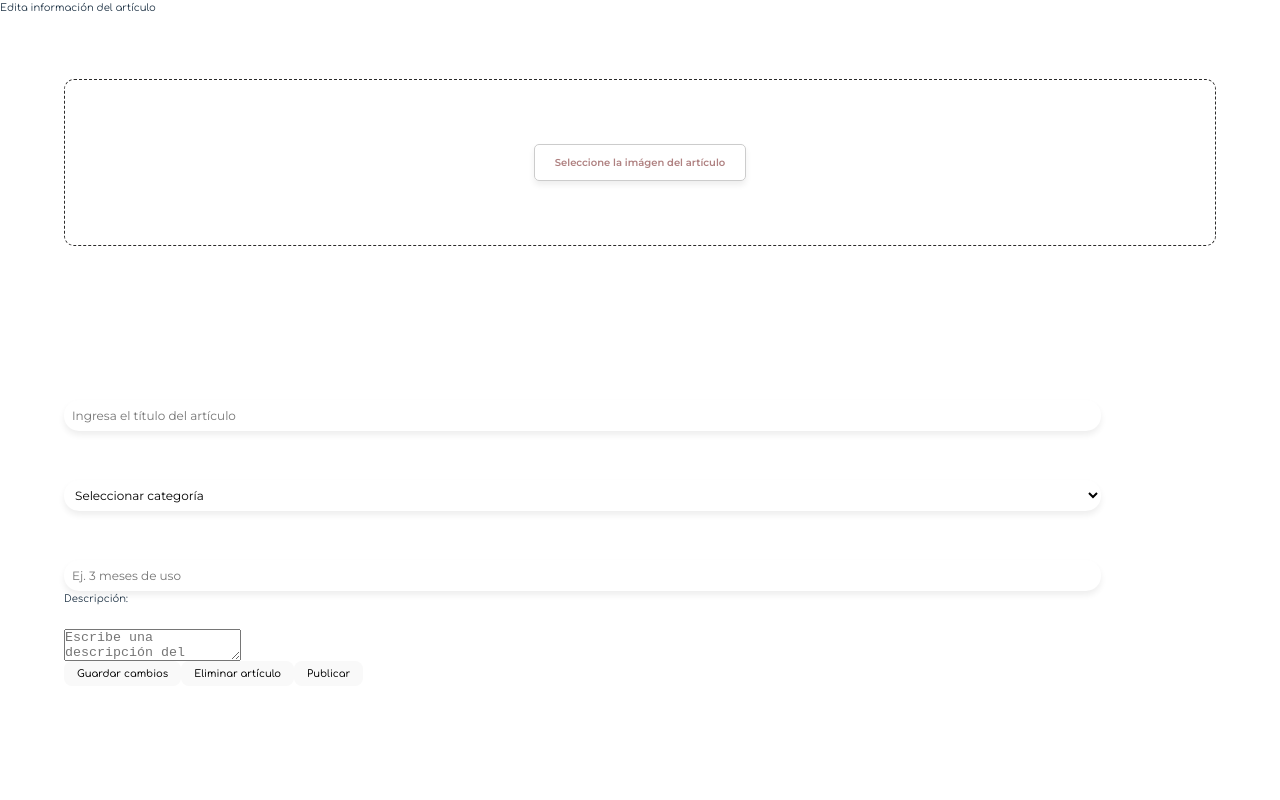
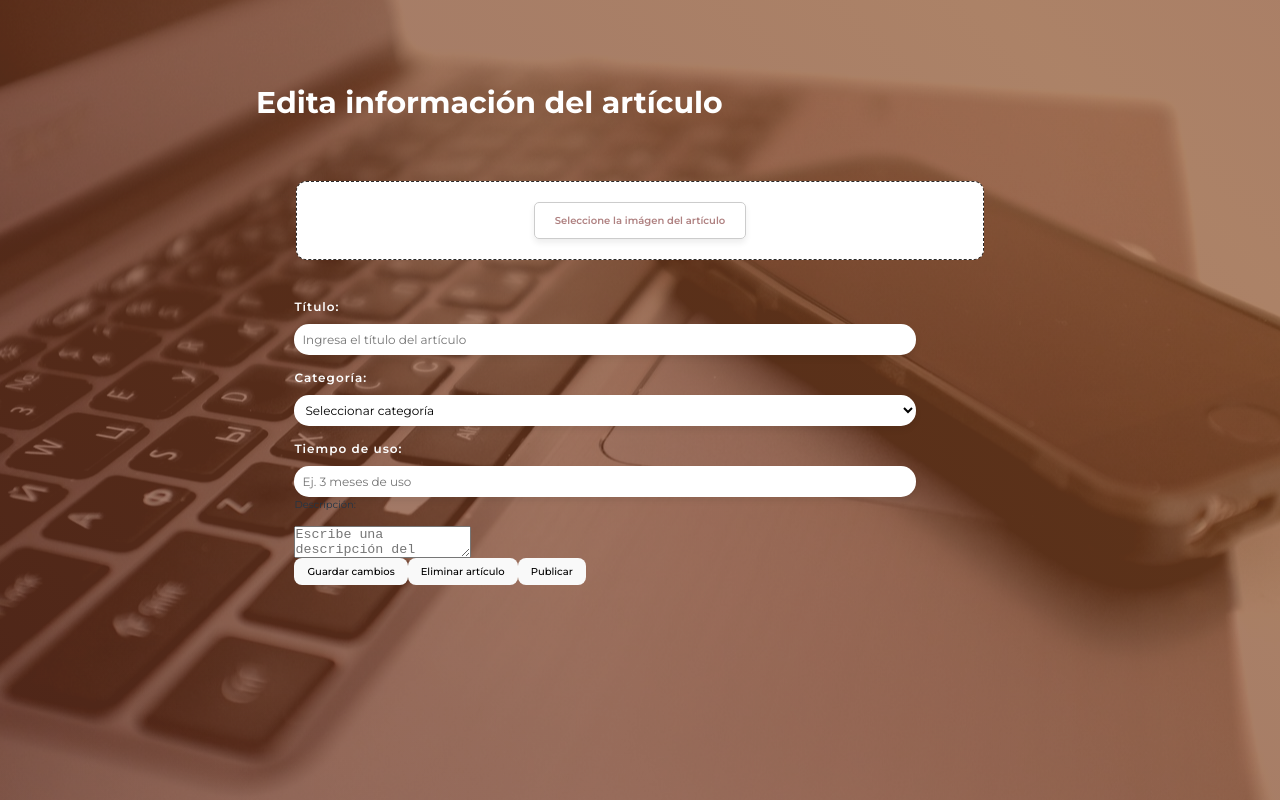
Before and after one commit to TomasUllua12/SwapDeal, a React (Vite) app in the folder client/: page /EditarArticulo/1 in a window 1280 px wide. Built offline with nearby package versions, Linux system fonts and the light colour scheme; no server answers.

Commit message:
Correcciones en editar Articulo

```diff
--- a/client/src/views/EditarArticulo.css
+++ b/client/src/views/EditarArticulo.css
@@ -0,0 +1,94 @@
+:root {
+  --color-boton: linear-gradient(20deg, rgb(204, 0, 0), rgb(185, 68, 0));
+}
+
+* {
+  margin: 0;
+  padding: 0;
+  box-sizing: border-box;
+}
+
+.editarArticulo-background {
+  position: fixed;
+  top: 0;
+  left: 0;
+  width: 100%;
+  height: 100%;
+  background-image: url("../../public/assets/img/editar-fondo.jpg");
+  background-size: cover;
+  background-position: center;
+  z-index: -2;
+}
+
+.editarArticulo-wrapper {
+  height: 100vh;
+  background: linear-gradient(
+      45deg,
+      rgb(90, 33, 33),
+      rgb(136, 76, 37),
+      rgb(105, 29, 29),
+      rgb(92, 50, 23),
+      rgb(80, 27, 27)
+    )
+    0 0 / 1000% no-repeat;
+  animation: animate-login 7s ease infinite;
+  opacity: 0.7; /* Ajusta la opacidad según sea necesario */
+}
+@keyframes animate-login {
+  0% {
+    background-position: 0 30%, 0 0;
+  }
+  50% {
+    background-position: 100% 70%, 0 0;
+  }
+  100% {
+    background-position: 0 30%, 0 0;
+  }
+}
+
+.body-editarArticulo {
+  position: absolute;
+  height: 100vh;
+  width: 100%;
+  top: 0;
+  left: 0;
+  font-family: "Montserrat";
+}
+
+.text-editar {
+  margin-top: 10vh;
+  font-size: 4vh;
+  margin-left: 20%;
+  margin-bottom: 1vh;
+  color: #fff;
+  font-size: 3rem;
+  font-weight: bold;
+  margin-left: 20vw;
+  margin-top: 10vh;
+  padding-bottom: 2vh;
+}
+
+.formu-editar {
+    margin-left: 20vw;
+    margin-right: 20vw;
+}
+
+.image-upload-container {
+    width: auto;
+    padding: 20px;
+}
+.espacio-fo {
+    padding: 0;
+    margin:  40px 40px 0px 40px;
+}
+.image-input {
+    width: 20%;
+}
+.current-image {
+    width: 30%;
+    margin-left: 20%;
+}
+
+.formulario {
+
+}
--- a/client/src/views/EditarArticulo.jsx
+++ b/client/src/views/EditarArticulo.jsx
@@ -3,7 +3,6 @@ import "./EditarArticulo.css";
 import axios from "axios";
 import UserContext from "../context/UserContext.jsx";
 import { useParams, useNavigate } from "react-router-dom";
-
 
 function EditarArticulo() {
   const { user } = useContext(UserContext);
@@ -20,12 +19,13 @@ function EditarArticulo() {
   const [errorMessage, setErrorMessage] = useState("");
   const [loading, setLoading] = useState(false);
 
-
   useEffect(() => {
     const fetchArticulo = async () => {
       try {
         setLoading(true);
-                const response = await axios.get(`http://localhost:3002/articulo/${id}`);
+        const response = await axios.get(
+          `http://localhost:3002/articulo/${id}`
+        );
         const articulo = response.data;
         setTitulo(articulo.titulo);
         setDescripcion(articulo.descripcion);
@@ -43,26 +43,29 @@ function EditarArticulo() {
     fetchArticulo();
   }, [id]);
 
-
   const handleSubmit = async (e) => {
     e.preventDefault();
     const formData = new FormData();
-        formData.append('titulo', titulo);
-        formData.append('descripcion', descripcion);
-        formData.append('categoria', categoria);
-        formData.append('tiempo_uso', tiempoUso);
-        formData.append('id_usuario', user.documento);
-        formData.append('imagen', existingImagen);
+    formData.append("titulo", titulo);
+    formData.append("descripcion", descripcion);
+    formData.append("categoria", categoria);
+    formData.append("tiempo_uso", tiempoUso);
+    formData.append("id_usuario", user.documento);
+    formData.append("imagen", existingImagen);
     if (imagen) {
-            formData.append('imagen', imagen);
+      formData.append("imagen", imagen);
     }
     try {
       setLoading(true);
-            const response = await axios.put(`http://localhost:3002/articulo/${id}`, formData, {
+      const response = await axios.put(
+        `http://localhost:3002/articulo/${id}`,
+        formData,
+        {
           headers: {
             "Content-Type": "multipart/form-data",
           },
-            });
+        }
+      );
       console.log("Respuesta del servidor:", response.data);
       setSuccessMessage("Artículo actualizado exitosamente");
       setErrorMessage(""); // Limpiar mensaje de error si hubiera alguno
@@ -77,11 +80,12 @@ function EditarArticulo() {
     }
   };
 
-
   const handleEliminarArticulo = async () => {
     try {
       setLoading(true);
-            const response = await axios.delete(`http://localhost:3002/articulo/${id}`);
+      const response = await axios.delete(
+        `http://localhost:3002/articulo/${id}`
+      );
       console.log("Respuesta del servidor:", response.data);
       setSuccessMessage("Artículo eliminado exitosamente");
       setErrorMessage(""); // Limpiar mensaje de error si hubiera alguno
@@ -97,10 +101,13 @@ function EditarArticulo() {
   };
 
   const toggleEstado = async () => {
-        const nuevoEstado = estado === 'publicado' ? 'oculto' : 'publicado';
+    const nuevoEstado = estado === "publicado" ? "oculto" : "publicado";
     try {
       setLoading(true);
-            const response = await axios.put(`http://localhost:3002/articulo/${id}/estado`, { estado: nuevoEstado });
+      const response = await axios.put(
+        `http://localhost:3002/articulo/${id}/estado`,
+        { estado: nuevoEstado }
+      );
       setEstado(nuevoEstado);
       setSuccessMessage(`Estado del artículo actualizado a ${nuevoEstado}`);
       setLoading(false);
@@ -115,7 +122,6 @@ function EditarArticulo() {
     let successTimeout;
     let errorTimeout;
 
-
     // Lógica para limpiar los mensajes después de 3 segundos
     if (successMessage) {
       successTimeout = setTimeout(() => {
@@ -123,13 +129,11 @@ function EditarArticulo() {
       }, 3000);
     }
 
-
     if (errorMessage) {
       errorTimeout = setTimeout(() => {
         setErrorMessage("");
       }, 3000);
     }
-
 
     // Limpieza de timeouts al desmontar el componente o cuando cambian los mensajes
     return () => {
@@ -138,16 +142,20 @@ function EditarArticulo() {
     };
   }, [successMessage, errorMessage]);
 
-
   return (
-        <div className='body-editarArticulo'>
-            <p className='text-editar'>Edita información del artículo</p>
+    <>
+      <div className="editarArticulo-background"></div>
+      <div className="editarArticulo-wrapper"></div>
+      <div className="body-editarArticulo">
+        <p className="text-editar">Edita información del artículo</p>
         {loading && <p>Loading...</p>}
         {!loading && (
-                <form className='formu-editar' onSubmit={handleSubmit}>
-                    <div className='espacio-fo'>
+          <form className="formu-editar" onSubmit={handleSubmit}>
+            <div className="espacio-fo">
               <div className="image-upload-container" id="upload-container">
-                            <label htmlFor="image-input" className="upload-label">Seleccione la imágen del artículo</label>
+                <label htmlFor="image-input" className="upload-label">
+                  Seleccione la imágen del artículo
+                </label>
                 <input
                   type="file"
                   accept="image/*"
@@ -156,15 +164,19 @@ function EditarArticulo() {
                   onChange={(e) => setImagen(e.target.files[0])}
                 />
                 {existingImagen && !imagen && (
-                                <img src={existingImagen} alt="Current article" className="current-image" />
+                  <img
+                    src={existingImagen}
+                    alt="Current article"
+                    className="current-image"
+                  />
                 )}
               </div>
             </div>
-                    <div className='formulario'>
+            <div className="formulario">
               <div className="titu">
                 <label htmlFor="title">Título:</label>
                 <input
-                                className='inpu-ti'
+                  className="inpu-ti"
                   type="text"
                   id="title"
                   name="title"
@@ -177,30 +189,52 @@ function EditarArticulo() {
               <div className="cate">
                 <label htmlFor="category">Categoría:</label>
                 <select
-                                className='caja'
+                  className="caja"
                   id="category"
                   name="category"
                   required
                   value={categoria}
                   onChange={(e) => setCategoria(e.target.value)}
                 >
-                                <option className='optio' value="" disabled>Seleccionar categoría</option>
-                                <option className='optio' value="hogar-y-muebles">Hogar y Muebles</option>
-                                <option className='optio' value="tecnologia">Tecnología</option>
-                                <option className='optio' value="moda-y-accesorios">Moda y Accesorios</option>
-                                <option className='optio' value="deportes">Deportes</option>
-                                <option className='optio' value="entretenimiento">Entretenimiento</option>
-                                <option className='optio' value="vehiculos">Vehículos</option>
-                                <option className='optio' value="herramientas-y-materiales">Herramientas y Materiales</option>
-                                <option className='optio' value="salud-y-belleza">Salud y Belleza</option>
-                                <option className='optio' value="mascotas">Mascotas</option>
-                                <option className='optio' value="variedades">Variedades</option>
+                  <option className="optio" value="" disabled>
+                    Seleccionar categoría
+                  </option>
+                  <option className="optio" value="hogar-y-muebles">
+                    Hogar y Muebles
+                  </option>
+                  <option className="optio" value="tecnologia">
+                    Tecnología
+                  </option>
+                  <option className="optio" value="moda-y-accesorios">
+                    Moda y Accesorios
+                  </option>
+                  <option className="optio" value="deportes">
+                    Deportes
+                  </option>
+                  <option className="optio" value="entretenimiento">
+                    Entretenimiento
+                  </option>
+                  <option className="optio" value="vehiculos">
+                    Vehículos
+                  </option>
+                  <option className="optio" value="herramientas-y-materiales">
+                    Herramientas y Materiales
+                  </option>
+                  <option className="optio" value="salud-y-belleza">
+                    Salud y Belleza
+                  </option>
+                  <option className="optio" value="mascotas">
+                    Mascotas
+                  </option>
+                  <option className="optio" value="variedades">
+                    Variedades
+                  </option>
                 </select>
               </div>
               <div className="uso">
                 <label htmlFor="usage-time">Tiempo de uso:</label>
                 <input
-                                className='inpu-us'
+                  className="inpu-us"
                   type="text"
                   id="usage-time"
                   name="usage-time"
@@ -213,7 +247,7 @@ function EditarArticulo() {
               <div className="descripcion">
                 <label htmlFor="description">Descripción:</label>
                 <textarea
-                                className='descrip'
+                  className="descrip"
                   id="description"
                   name="description"
                   required
@@ -223,22 +257,29 @@ function EditarArticulo() {
                 ></textarea>
               </div>
               <div className="botones">
-                            <button className='boton-publi' type="submit">Guardar cambios</button>
-                            <button className='boton-eliminar' onClick={handleEliminarArticulo}>Eliminar artículo</button>
+                <button className="boton-publi" type="submit">
+                  Guardar cambios
+                </button>
                 <button
-                                className='boton-estado'
+                  className="boton-eliminar"
+                  onClick={handleEliminarArticulo}
+                >
+                  Eliminar artículo
+                </button>
+                <button
+                  className="boton-estado"
                   type="button"
                   onClick={toggleEstado}
                 >
-                                {estado === 'publicado' ? 'Ocultar' : 'Publicar'}
+                  {estado === "publicado" ? "Ocultar" : "Publicar"}
                 </button>
               </div>
             </div>
           </form>
         )}
       </div>
+    </>
   );
 }
 
-
 export default EditarArticulo;
```
Also changed, not shown: client/public/assets/fotosPerfil/1720299067635-862721156-23 2.png (added), client/public/assets/img/editar-fondo.jpg (added). Lines whose indentation alone changed are shown as unchanged.
